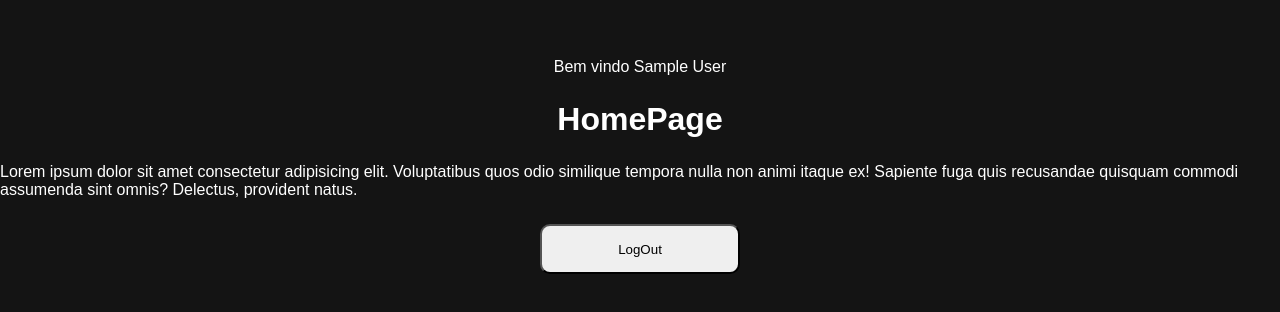
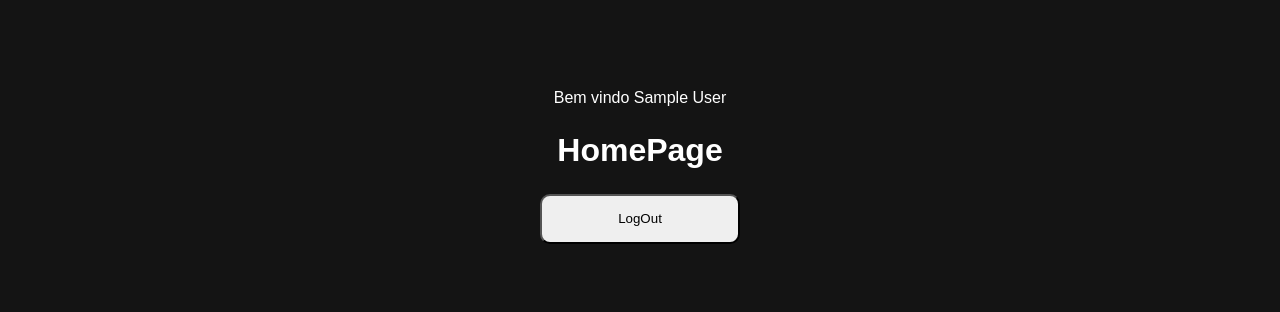
Before and after one commit to gustavobuziki/authentication-and-form, a React (Vite) app: page /home in a window 1280 px wide. Shown: the part 234-546 px from the top of the page. Built offline with nearby package versions, Linux system fonts and the light colour scheme; sample sign-in values are in the browser's storage.

Commit message:
Revert "feat: commit develop 1"

```diff
--- a/src/screens/home/home.tsx
+++ b/src/screens/home/home.tsx
@@ -11,10 +11,6 @@ const Home = () => {
       <s.Main>
         <p>Bem vindo {userData?.name}</p>
         <h1>HomePage</h1>
-        Lorem ipsum dolor sit amet consectetur adipisicing elit. Voluptatibus
-        quos odio similique tempora nulla non animi itaque ex! Sapiente fuga
-        quis recusandae quisquam commodi assumenda sint omnis? Delectus,
-        provident natus.
         <s.Button onClick={() => logOut()}>LogOut</s.Button>
       </s.Main>
     </s.Container>
--- a/src/screens/home/styled-home.ts
+++ b/src/screens/home/styled-home.ts
@@ -24,7 +24,7 @@ export const Button = styled.button`
   border-radius: 10px;
 
   :hover {
-    background-color: #141410;
+    background-color: #141414;
     color: #fff;
   }
 `;
--- a/src/screens/login/login.tsx
+++ b/src/screens/login/login.tsx
@@ -25,7 +25,7 @@ const Login = () => {
 
     logIn(data);
 
-    alert("Dados enviados com sucesso!");
+    alert("Dados envados com sucesso!");
   };
 
   return (
@@ -69,7 +69,7 @@ const Login = () => {
           </>
         </div>
 
-        <s.ButtonSubmit type="submit">LogIn</s.ButtonSubmit>
+        <s.ButtonSubmit type="submit">Log In</s.ButtonSubmit>
       </s.Form>
     </s.Container>
   );
```
